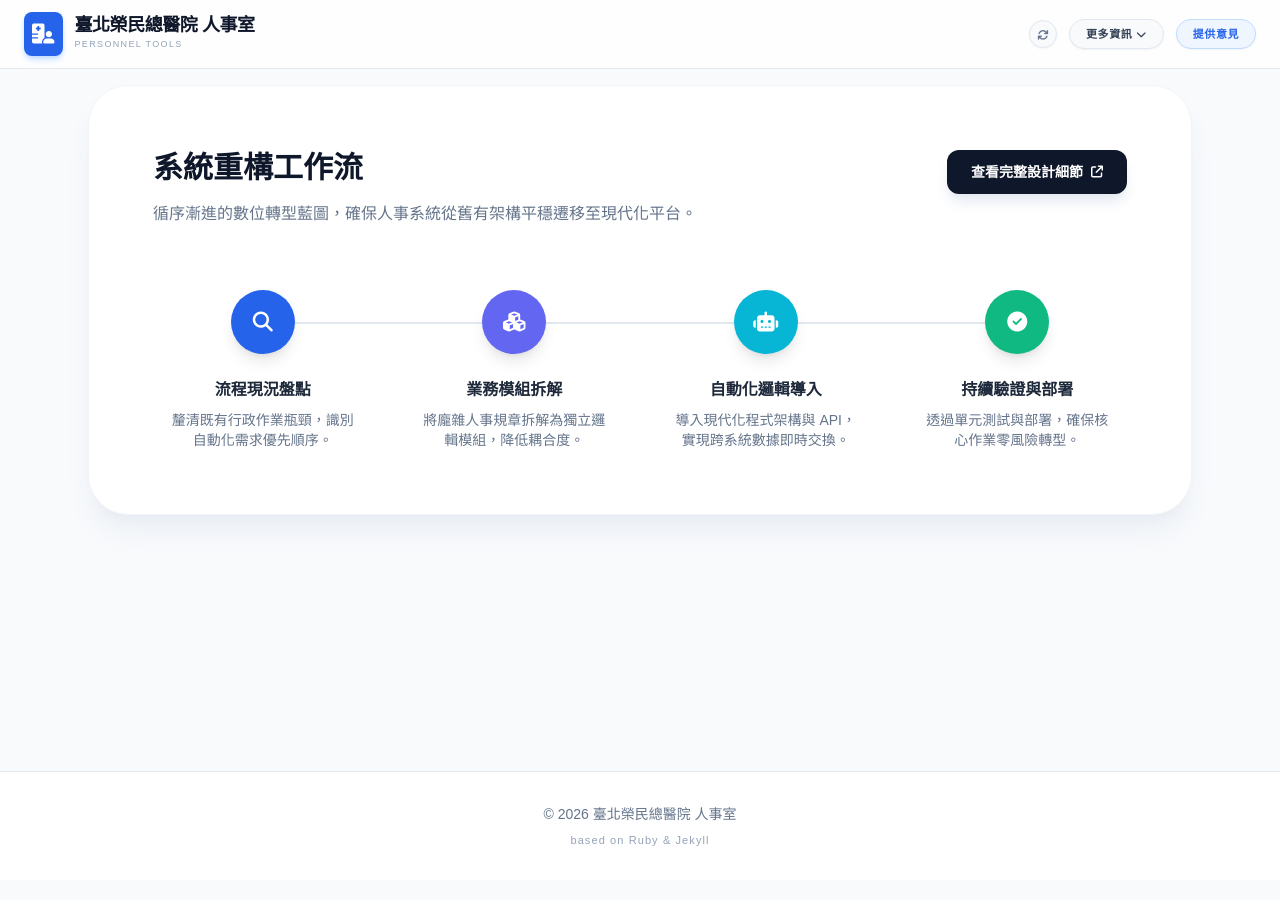
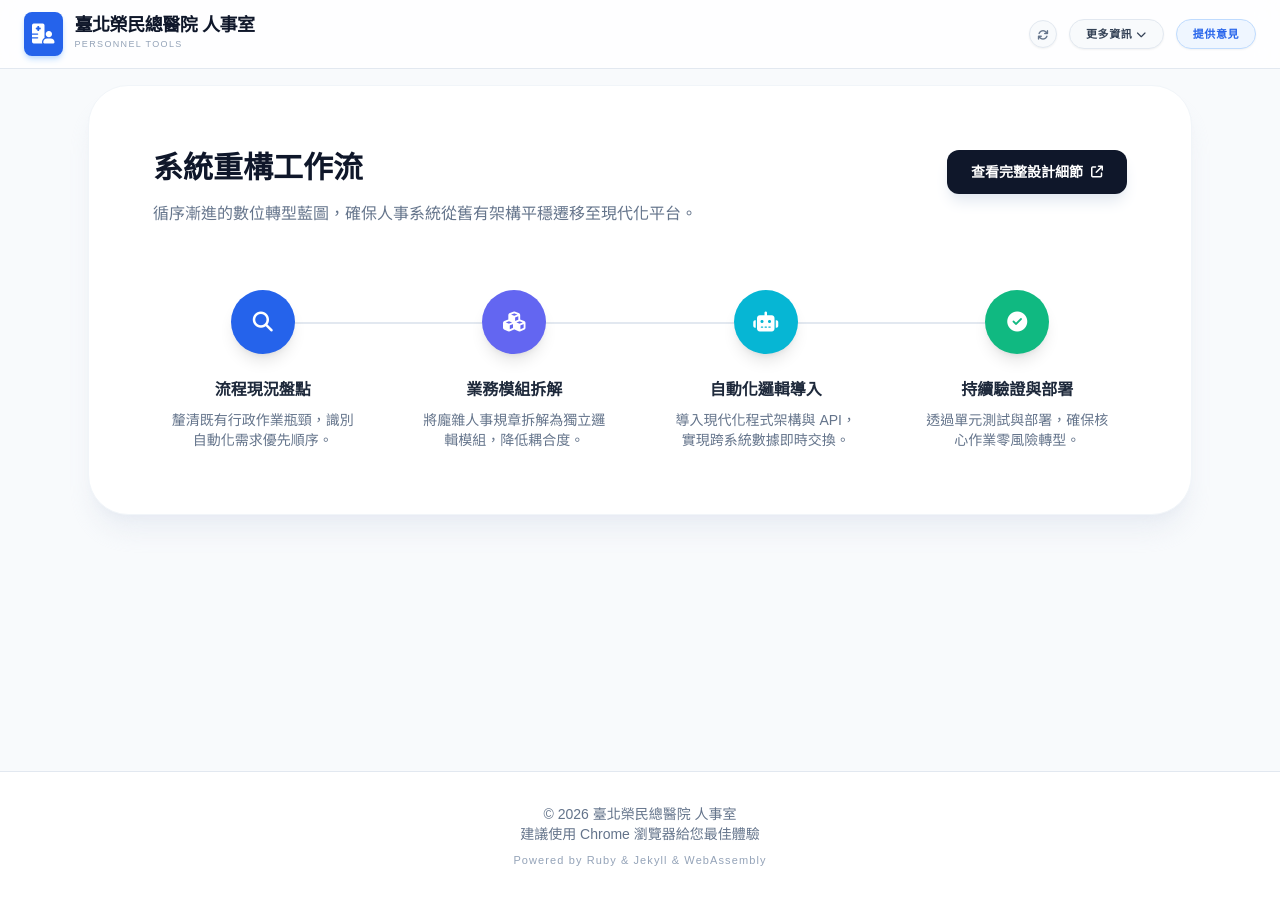
Before and after one commit to lennox0909/vghtpe-hr-tools, a Jekyll site: the page built from index.html, in a window 1280 px wide and 900 px high, scrolled down 2141 px. Built offline with Jekyll 4.4.1, drawn with Linux system fonts in a browser that asks for light colours.

Commit message:
refine layout

```diff
--- a/_layouts/default.html
+++ b/_layouts/default.html
@@ -16,8 +16,9 @@
 
     <footer class="py-8 text-center border-t border-slate-200 mt-12 bg-white">
         <p class="text-slate-500 text-sm font-medium">© 2026 臺北榮民總醫院 人事室</p>
+        <p class="text-slate-500 text-sm font-medium">建議使用 Chrome 瀏覽器給您最佳體驗</p>
         <!-- <p class="text-slate-400 text-[11px] mt-2 uppercase tracking-widest"> based on Ruby & Jekyll</p> -->
-        <p class="text-slate-400 text-[11px] mt-2 tracking-widest"> based on Ruby & Jekyll</p>
+        <p class="text-slate-400 text-[11px] mt-2 tracking-widest"> Powered by Ruby & Jekyll & WebAssembly</p>
     </footer>
 
     <!-- 維護人員連絡方式 -->
```
